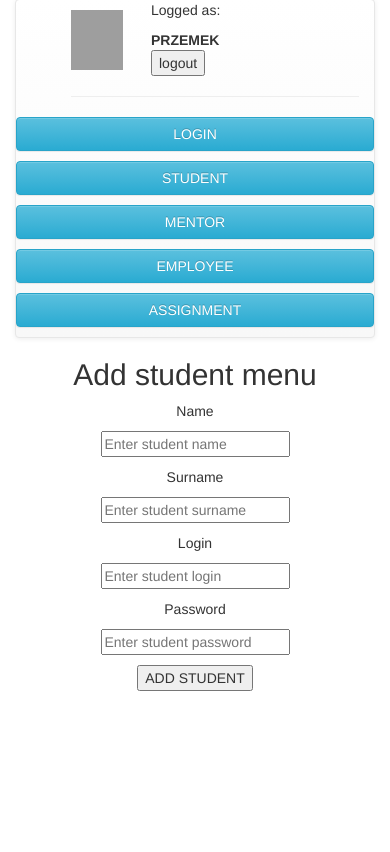
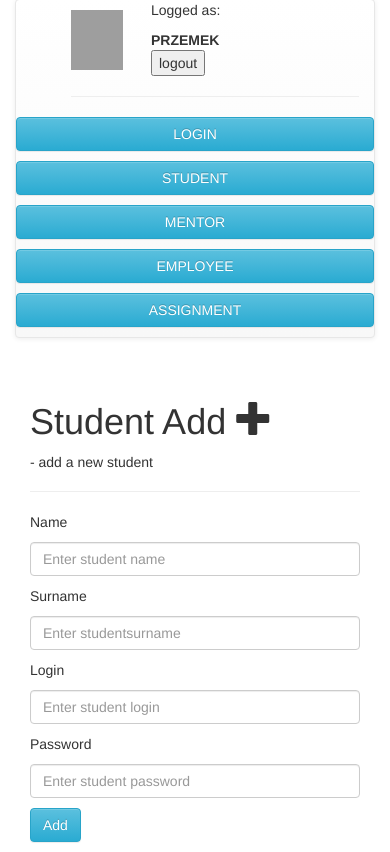
Before and after one commit to ztokarski/python-ccms-project, a Flask app: page /student_add in a window 390 px wide. Shown: the part 341-1193 px from the top of the page. Before the commit the page ends 1032 px from the top, so only its background shows below. Run offline with Flask 2, Linux system fonts and the light colour scheme; some libraries are stand-ins or nearby versions; grey boxes are pictures that could not be loaded.

Commit message:
Modify student add form

```diff
--- a/templates/student_add.html
+++ b/templates/student_add.html
@@ -1,17 +1,30 @@
 {% extends "layout.html" %}
-{% block content  %}
-        <article>
-            <center>
+{% block content %}
+<div class="container">
+    <div class="row">
+        <div class="col-md-2 col-sm-1 col-xs-1"></div>
+        <div class="col-md-3 col-sm-12 col-xs-12">
+            <div class="page-header">
+                <h1>Student Add <span class="glyphicon glyphicon-plus"></span></h1>
+                <p>- add a new student</p>
+            </div>
             <div class="form">
                 <form action="{{ url_for('submit_student') }}" method="POST">
-                    <h2>Add student menu</h2>
-                    <p>Name</p><p><input name="name" placeholder="Enter student name" required></p>
-                    <p>Surname</p><p><input name="surname" placeholder="Enter student surname" required></p>
-                    <p>Login</p><p><input name="login" placeholder="Enter student login"></p>
-                    <p>Password</p><p><input name="password" placeholder="Enter student password"></p>
-                    <p> <button class="button" type="submit" formaction="/student_add"> ADD STUDENT</button> </p>
+                    <p>Name</p>
+                    <p><input name="name" class="form-control" placeholder="Enter student name"></p>
+                    <p>Surname</p>
+                    <p><input name="surname" class="form-control" placeholder="Enter studentsurname"></p>
+                    <p>Login</p>
+                    <p><input name="login" class="form-control" placeholder="Enter student login"></p>
+                    <p>Password</p>
+                    <p><input name="password" class="form-control" placeholder="Enter student password"></p>
+                    <p>
+                        <button class="btn btn-info" type="submit" formaction="/student_add">Add</button>
+                    </p>
                 </form>
             </div>
-            </center>
-        </article>
+        </div>
+    </div>
+</div>
+
 {% endblock %}
```
